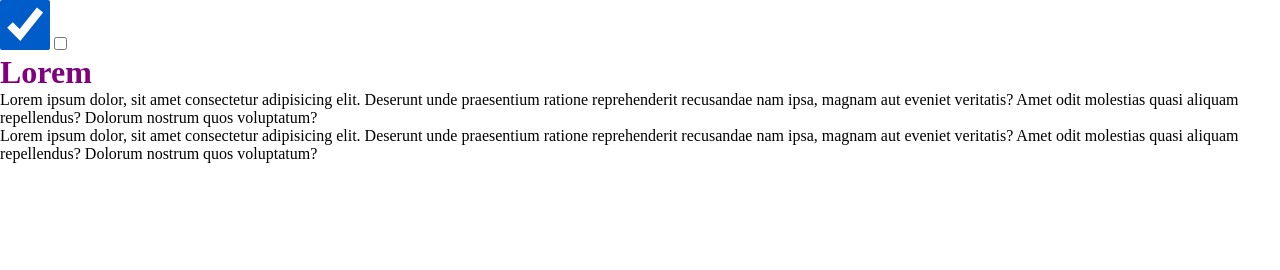
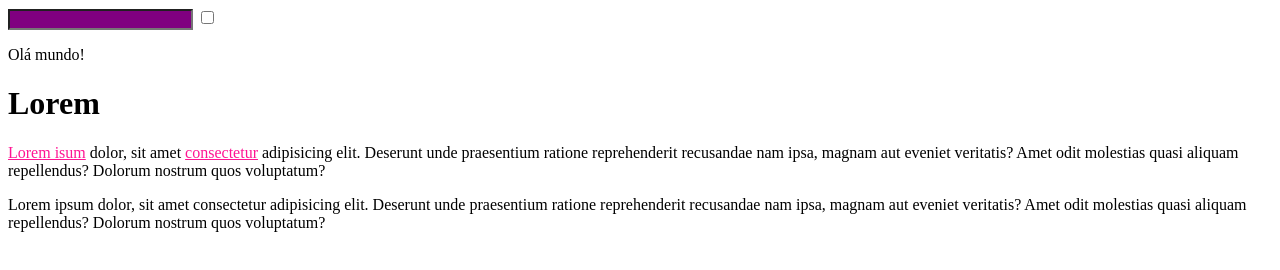
Before and after one commit to WallaceSantana79/CursoHTML-CSS-JS, a plain HTML site: page Aulas/Exercícios-Testes-Aulas/index.html in a window 1280 px wide. Drawn offline with Linux system fonts and the light colour scheme.

Commit message:
Pseudo Classes parte 1

```diff
--- a/Aulas/Exercícios-Testes-Aulas/assets/css/styles.css
+++ b/Aulas/Exercícios-Testes-Aulas/assets/css/styles.css
@@ -1,22 +1,41 @@
-*{
-    margin: 0;
-    padding: 0;
-
+.heading{
+    transition: all 1s ease-in-out;
+}
+.heading:hover{
+    background: red;
 }
 
-[meu-atributo^="c"]{
-    color: red;
+a {
+    color: darkorange;
 }
 
-[meu-atributo$="nda"]{
-    color: yellow;
+a:link{
+    color:deeppink
 }
 
-[meu-atributo*="isa outr"]{
-    color: purple;
+a:visited{
+    color: cyan;
 }
 
-[checked]{
-    width: 50px;
-    height: 50px;
+a:hover{
+    color: darkslateblue;
+    color: white;
+    text-decoration: none;
 }
+
+a:active{
+    color: darkviolet;
+    color: white;
+    text-decoration: none;
+}
+
+input:focus{
+    box-shadow: 0 0  5px rgba(0, 0, 0, 0.5);
+    outline:none;
+    border: 1px solid black;
+}
+
+input:enabled{
+    background-color: purple;
+    cursor:not-allowed;
+}
--- a/Aulas/Exercícios-Testes-Aulas/index.html
+++ b/Aulas/Exercícios-Testes-Aulas/index.html
@@ -7,10 +7,11 @@
     <link rel="stylesheet" href="./assets\css\styles.css">
 </head>
 <body>
-    <input type="checkbox" checked>
+    <input type="text">
     <input type="checkbox">
+    <p>Olá mundo!</p>
     <h1 class="heading" meu-atributo="comecou outracoisa outramaisainda">Lorem</h1>
-    <p class="p">Lorem ipsum dolor, sit amet consectetur adipisicing elit. Deserunt unde praesentium ratione reprehenderit recusandae nam ipsa, magnam aut eveniet veritatis? Amet odit molestias quasi aliquam repellendus? Dolorum nostrum quos voluptatum?</p>
+    <p class="p"><a href="#">Lorem isum</a> dolor, sit amet <a href="Nunca fi visitado">consectetur</a> adipisicing elit. Deserunt unde praesentium ratione reprehenderit recusandae nam ipsa, magnam aut eveniet veritatis? Amet odit molestias quasi aliquam repellendus? Dolorum nostrum quos voluptatum?</p>
     <p class="p">Lorem ipsum dolor, sit amet consectetur adipisicing elit. Deserunt unde praesentium ratione reprehenderit recusandae nam ipsa, magnam aut eveniet veritatis? Amet odit molestias quasi aliquam repellendus? Dolorum nostrum quos voluptatum?</p>
 </body>
 </html>
```
